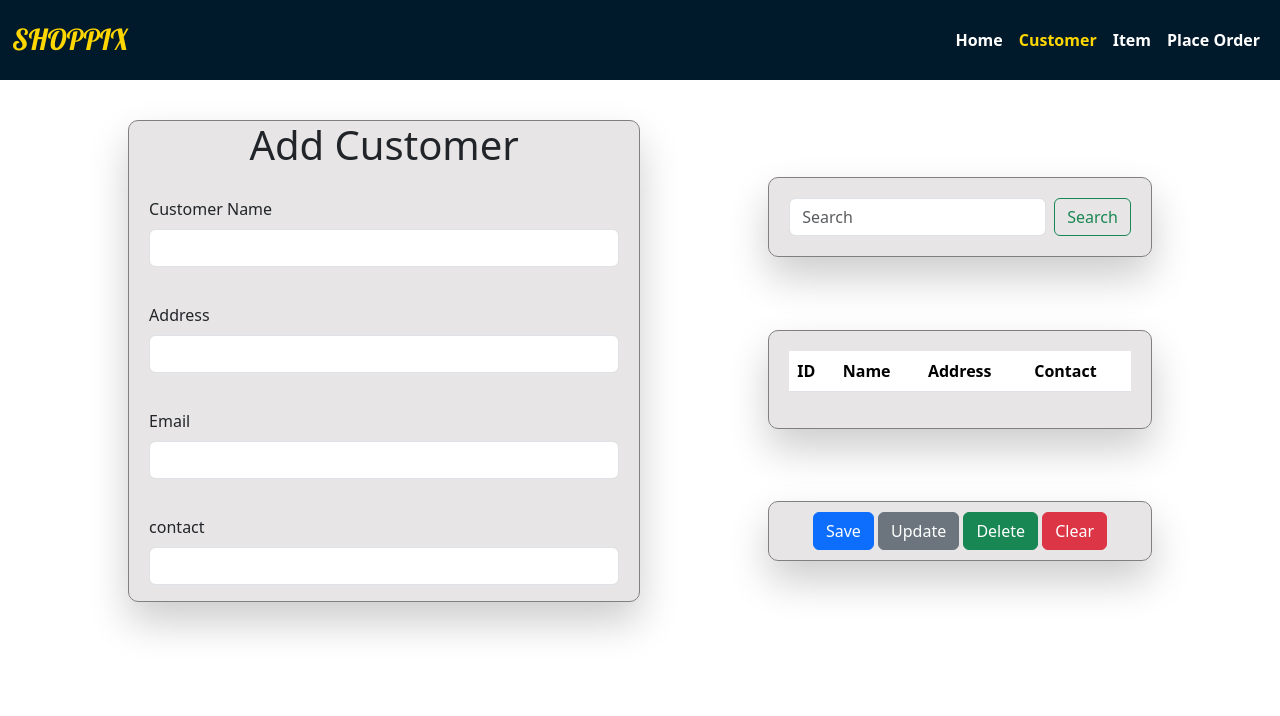
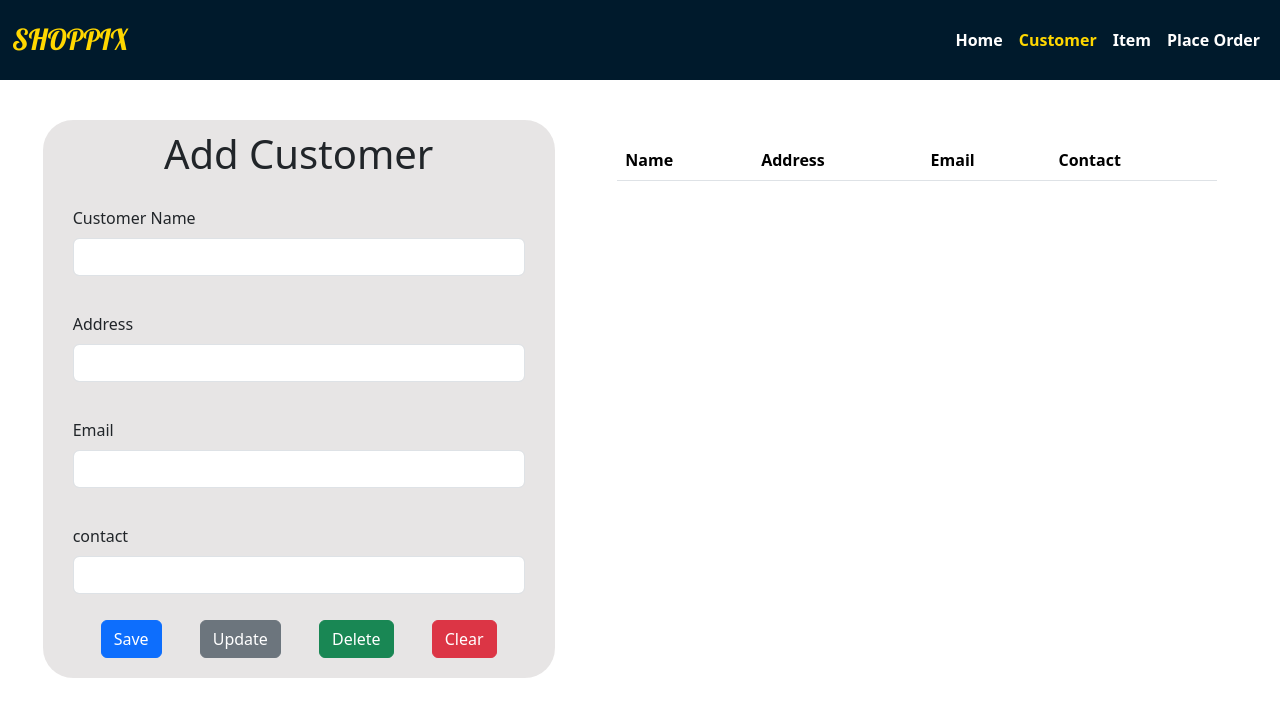
Before and after one commit to keshan200/SOPPIX-Pos_System, a plain HTML site: page index.html in a window 1280 px wide. Both pictures are taken after a click on the link "Customer". Drawn offline with nearby package versions, Linux system fonts and the light colour scheme; some packages are replaced by stand-ins of ours; a script that the page names is missing.

Commit message:
updated index file

```diff
--- a/assets/script/controller/oderController.js
+++ b/assets/script/controller/oderController.js
@@ -200,6 +200,8 @@ $("#purchase").on("click", function () {
           timer: 1500
       });
 
+      cartItems = [];
+
   }else{
       Swal.fire({
           icon: "error",
--- a/assets/styles/customer.css
+++ b/assets/styles/customer.css
@@ -2,16 +2,21 @@
 .main-cont{
     display: flex;
     justify-content: space-evenly;
-    align-items: center;
+
     width: 100vw;
+
 
 
 }
 
+
+.sec{
+
+}
 .main-cont2 {
     display: flex;
     justify-content: space-evenly;
-    align-items: center;
+
     width: 100vw;
 }
 
@@ -32,16 +37,19 @@
     height: auto;
 }
 
-
+.btn-sec{
+    display: flex;
+   justify-content: space-evenly;
+}
 .btn button{
     margin: 5px;
 }
 
 .cardd{
-    border: 1px solid grey;
+
     background-color: rgba(216, 214, 214, 0.62);
-    box-shadow: 0 20px 40px 0 rgba(0, 0, 0, 0.2);
-    border-radius: 10px;
+padding: 10px;
+    border-radius: 30px;
 }
 
 
--- a/index.html
+++ b/index.html
@@ -96,6 +96,8 @@
 
 
 
+
+
   </style>
 
 
@@ -176,9 +178,9 @@
 </div>
 
 <div id="customerPage" class="">
-    <main class="position-absolute top-50 start-50 translate-middle" id="customers" >
+     <main class="position-absolute top-50 start-50 translate-middle" id="customers" >
 
-        <section class="main-cont">
+        <section class="main-cont" >
 
             <!--text-->
             <div class="customer  cardd d-flex flex-column mb-3">
@@ -197,7 +199,7 @@
 
                 <div class=" txt mb-3">
                     <label for="mail" class="form-label"> Email</label>
-                    <input type="text" class="form-control" id="mail">
+                    <input type="email" class="form-control" id="mail">
                 </div>
 
                 <div class=" txt mb-3">
@@ -205,48 +207,42 @@
                     <input type="text" class="form-control" id="tel">
                 </div>
 
-            </div>
-
-            <!--tbl,btn,srch-->
-            <section class="sec">
-                <!--search bar-->
-                <div class="srch cardd" >
-                    <form class="d-flex" role="search">
-                        <input class="form-control me-2" type="search" placeholder="Search" aria-label="Search">
-                        <button class="btn btn-outline-success" type="button">Search</button>
-                    </form>
-                </div>
-
-                <!--table-->
-                <div  class="tbl cardd" style="padding: 20px">
-                    <table class="table table-hover">
-                        <thead>
-                        <tr>
-                            <th>ID</th>
-                            <th>Name</th>
-                            <th>Address</th>
-                            <th>Contact</th>
-                        </tr>
-                        </thead>
-
-                        <tbody id="CusTbl"><!--table-->
-                        </tbody>
-                    </table>
-                </div>
 
                 <!--btn-->
-                <div class="btn-sec cardd" style="padding: 10px;text-align: center">
+                <div class="btn-sec" style="padding: 10px;text-align: center">
                     <button id="Cussave" type="button" class="btn btn-primary">Save</button>
                     <button id="cusUpdt" type="button" class="btn btn-secondary">Update</button>
                     <button id="cusDlt" type="button" class="btn btn-success">Delete</button>
                     <button id="cusClr" type="button" class="btn btn-danger">Clear</button>
                 </div>
 
+            </div>
+           <!-- tbl,btn,srch-->
+            <section class="sec" style="width: 50vw">
+                <!--table-->
+                <div   class="tbl" style="padding: 20px">
+                    <table class="table table-striped">
+                        <thead>
+                        <tr>
+                            <th>Name</th>
+                            <th>Address</th>
+                            <th>Email</th>
+                            <th>Contact</th>
+                        </tr>
+                        </thead>
+                        <tbody id="CusTbl"><!--table-->
+                        </tbody>
+                    </table>
+                </div>
+
             </section>
+
+
+
 
         </section>
 
-    </main >
+     </main>
 </div>
 
 <div id="itemPage" class="">
@@ -278,22 +274,22 @@
                     <input type="text" class="form-control" id="qty" >
                 </div>
 
+
+                <!--btn-->
+                <div class="btn-sec" style="padding: 10px;text-align: center">
+                    <button id="Itmsave" type="button" class="btn btn-primary">Save</button>
+                    <button id="ItmUpt" type="button" class="btn btn-secondary">Update</button>
+                    <button id="ItmDlt" type="button" class="btn btn-success">Delete</button>
+                    <button id="ItmClr" type="button" class="btn btn-danger">Clear</button>
+                </div>
+
             </div>
 
             <!--tbl,btn,srch-->
-            <section class="sec">
-
-                <!--search bar-->
-                <div class="srch cardd" >
-                    <form class="d-flex" role="search">
-                        <input class="form-control me-2" type="search" placeholder="Search" aria-label="Search">
-                        <button class="btn btn-outline-success" type="submit">Search</button>
-                    </form>
-                </div>
-
+            <section class="sec" style="width: 50vw">
                 <!--table-->
-                <div class="tbl cardd" style="padding: 20px">
-                    <table class="table table-hover">
+                <div class="tbl " style="padding: 20px">
+                    <table class="table table-striped table-hover">
                         <thead>
                         <tr>
                             <th>Item Code</th>
@@ -307,15 +303,6 @@
                         </tbody>
                     </table>
                 </div>
-
-                <!--btn-->
-                <div class="btn-sec cardd" style="padding: 10px;text-align: center">
-                    <button id="Itmsave" type="button" class="btn btn-primary">Save</button>
-                    <button id="ItmUpt" type="button" class="btn btn-secondary">Update</button>
-                    <button id="ItmDlt" type="button" class="btn btn-success">Delete</button>
-                    <button id="ItmClr" type="button" class="btn btn-danger">Clear</button>
-                </div>
-
             </section>
 
         </section>
@@ -350,20 +337,20 @@
 
 
                         <div class="col-md-4">
-                            <label for="CustomerID" class="form-label">Customer ID:</label>
+                            <label for="CustomerID" class="form-label">Customer Tel:</label>
                             <select id="CustomerID" class="form-select">
 
                             </select>
                         </div>
 
                         <div class="col-md-6">
-                            <label for="CustomerName" class="form-label">Customer Name:</label>
-                            <input type="text" class="form-control" id="CustomerName">
+                            <label for="cusName" class="form-label">Customer Name:</label>
+                            <input type="text" class="form-control" id="cusName" aria-describedby="emailHelp" readonly>
                         </div>
 
                         <div class="col-12">
                             <label for="Address" class="form-label">Address :</label>
-                            <input type="text" class="form-control" id="Address" >
+                            <input type="text" class="form-control" id="Address" aria-describedby="emailHelp" readonly >
                         </div>
 
                     </form>
@@ -384,27 +371,27 @@
 
                         <div class="col-md-6">
                             <label for="ItemCode" class="form-label">Item Code:</label>
-                            <input type="text" class="form-control" id="ItemCode">
+                            <input type="text" class="form-control" id="ItemCode" aria-describedby="emailHelp" readonly>
                         </div>
 
                         <div class="col-md-6">
                             <label for="ItemName" class="form-label">Item Name:</label>
-                            <input type="text" class="form-control" id="ItemName">
+                            <input type="text" class="form-control" id="ItemName" aria-describedby="emailHelp" readonly>
                         </div>
 
                         <div class="col-md-4">
-                            <label for="Price" class="form-label">Price:</label>
-                            <input type="text" class="form-control" id="Price">
+                            <label for="Price" class="form-label">Price:</label >
+                            <input type="text" class="form-control" id="Price" aria-describedby="emailHelp" readonly>
                         </div>
 
                         <div class="col-md-2">
                             <label for="QtyOnHand" class="form-label">QtyOnHand:</label>
-                            <input type="text" class="form-control" id="QtyOnHand">
+                            <input type="number" class="form-control" id="QtyOnHand" aria-describedby="emailHelp" readonly>
                         </div>
 
                         <div class="col-12">
                             <label for="OrderQuantity" class="form-label">Order Quantity:</label>
-                            <input type="text" class="form-control" id="OrderQuantity">
+                            <input type="number" class="form-control" id="OrderQuantity">
                         </div>
 
 
```
